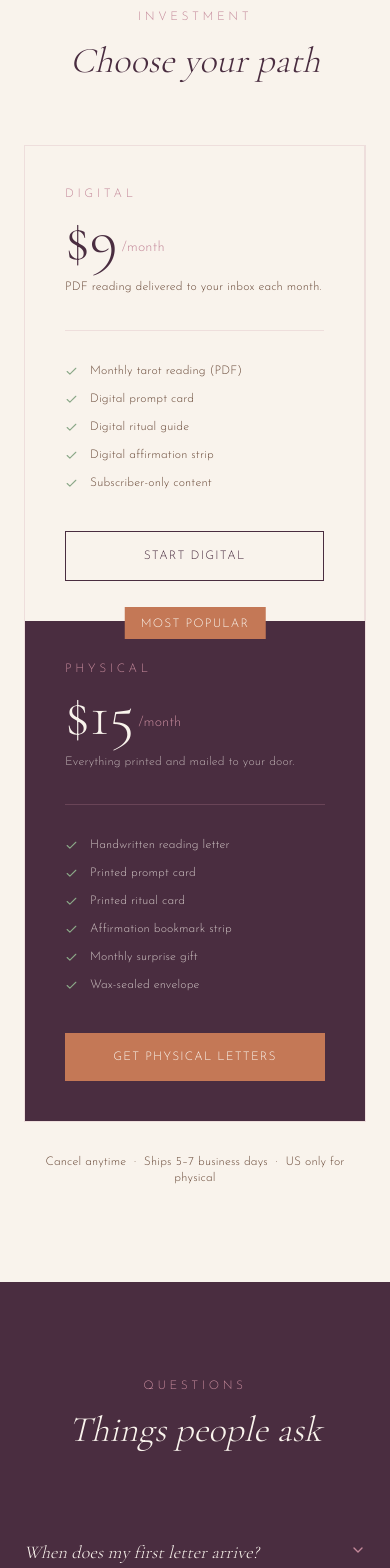
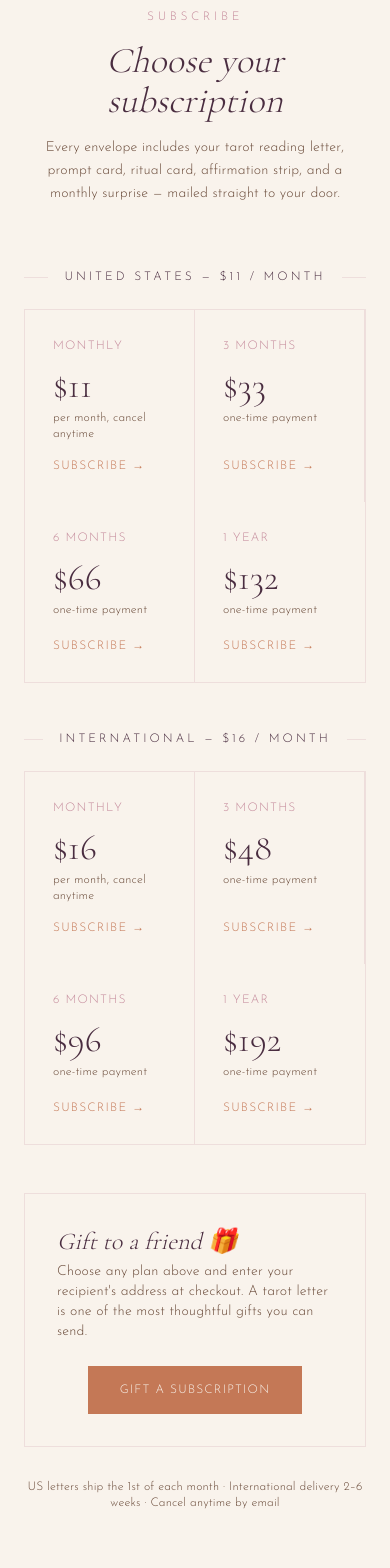
Before and after one commit to cynthiafiorenza77/inner-compass-tarot-letters, a Next.js app: page / in a window 390 px wide. Shown: the part 4040-5608 px from the top of the page. Built offline with nearby package versions, Linux system fonts and the light colour scheme.

Commit message:
Update pricing (subscription tiers + international), FAQ, and email

```diff
--- a/components/faq.tsx
+++ b/components/faq.tsx
@@ -3,12 +3,30 @@ import { useState } from 'react'
 import { ChevronDown } from 'lucide-react'
 
 const faqs = [
-  { q:"When does my first letter arrive?", a:"Letters ship the first week of each month. Subscribe before the 20th and you will be included that month. After the 20th, your first letter ships the following month." },
-  { q:"Do you offer readings for specific questions?", a:"Monthly letters use a general spread focused on what your soul needs right now, which tends to land very personally. Custom one-question readings will be available soon as an add-on." },
-  { q:"What if I do not connect with the reading?", a:"Tarot is intuitive — sit with it. Cards that feel least relevant often become the most accurate a few weeks later. Reach out and I will offer additional context." },
-  { q:"Is the digital plan a PDF?", a:"Yes — beautifully formatted PDFs emailed to your inbox, designed to also print well on standard paper if you want a physical copy." },
-  { q:"Do you ship internationally?", a:"Physical letters are US-only for now. International subscribers are welcome on the digital plan." },
-  { q:"How do I cancel?", a:"Cancel anytime through your account before your next billing date. No hoops, no guilt — this is meant to serve you." },
+  {
+    q: "When will my letter arrive?",
+    a: "I mail Inner Compass letters on the 1st of every month. US subscribers typically receive theirs within 3–10 days. International subscribers should allow 2–6 weeks for delivery. Subscribe before the 1st and your letter ships that same month — sign up after the 1st and your first letter goes out the following month."
+  },
+  {
+    q: "How do I cancel or update my address?",
+    a: "Just email me at cynthia@innercompasstarotletters.org and I will take care of everything. Whether you need to cancel, update your shipping address, or change your billing info — please reach out before the 1st of the month so I can make adjustments before that month's letters go out."
+  },
+  {
+    q: "What if my letter does not arrive?",
+    a: "US mail can occasionally take up to two weeks, and international deliveries can take up to six. If your letter has not arrived by the end of the month (US) or six weeks (international), email me at cynthia@innercompasstarotletters.org and I will make it right — either with a replacement or a refund. Before reaching out, please double-check that the address on your receipt is correct, as that is often the culprit!"
+  },
+  {
+    q: "Can I gift a subscription to someone?",
+    a: "Yes, and it makes such a meaningful gift! Simply choose any subscription length, enter your recipient's name and mailing address at checkout, and I will handle the rest. Each month they will receive a beautiful envelope full of tarot goodness — no wrapping required."
+  },
+  {
+    q: "What is tarot, and do I need to believe in it?",
+    a: "Tarot is a tool for reflection, not fortune-telling. You do not need to hold any particular belief — just bring an open mind. Many subscribers use their monthly letter as a journaling prompt, a moment of intentional pause, or simply a beautiful piece of mail to look forward to. The cards meet you wherever you are."
+  },
+  {
+    q: "Do you offer readings for specific questions?",
+    a: "The monthly letters use a general spread — what does this soul need right now — which tends to feel surprisingly personal. Custom one-question readings will be offered as an add-on in the future. Stay tuned!"
+  },
 ]
 
 export function FAQ() {
@@ -25,7 +43,7 @@ export function FAQ() {
             <div key={i}>
               <button className="w-full py-6 flex items-start justify-between gap-4 text-left group" onClick={() => setOpen(open===i ? null : i)}>
                 <span className="font-cormorant text-lg italic font-light text-[#F9F3EC] group-hover:text-[#C4899A] transition-colors">{faq.q}</span>
-                <ChevronDown size={16} className={`text-[#C4899A] flex-shrink-0 mt-1 transition-transform duration-300 ${open===i?'rotate-180':''}`}/>
+                <ChevronDown size={16} className={`text-[#C4899A] flex-shrink-0 mt-1 transition-transform duration-300 ${open===i ? 'rotate-180' : ''}`}/>
               </button>
               {open===i && (
                 <div className="pb-6">
--- a/components/footer.tsx
+++ b/components/footer.tsx
@@ -30,7 +30,9 @@ export function Footer() {
 
           <div>
             <p className="font-josefin text-xs tracking-widest uppercase text-[#C4899A] mb-5">Connect</p>
-            <p className="font-josefin text-xs font-light text-[#F9F3EC]/45 mb-5">hello@innercompasstcards.com</p>
+            <a href="mailto:cynthia@innercompasstarotletters.org" className="font-josefin text-xs font-light text-[#F9F3EC]/45 hover:text-[#C4899A] transition-colors mb-5 block">
+              cynthia@innercompasstarotletters.org
+            </a>
             <div className="flex gap-5">
               <a href="#" className="font-josefin text-xs font-light tracking-widest uppercase text-[#F9F3EC]/35 hover:text-[#C4899A] transition-colors">TikTok</a>
               <a href="#" className="font-josefin text-xs font-light tracking-widest uppercase text-[#F9F3EC]/35 hover:text-[#C4899A] transition-colors">Instagram</a>
--- a/components/pricing.tsx
+++ b/components/pricing.tsx
@@ -1,62 +1,100 @@
 'use client'
-import { Check } from 'lucide-react'
 
-const plans = [
-  {
-    name:'Digital', price:'$9', period:'/month',
-    desc:'PDF reading delivered to your inbox each month.',
-    features:['Monthly tarot reading (PDF)','Digital prompt card','Digital ritual guide','Digital affirmation strip','Subscriber-only content'],
-    cta:'Start Digital', featured:false,
-  },
-  {
-    name:'Physical', price:'$15', period:'/month',
-    desc:'Everything printed and mailed to your door.',
-    features:['Handwritten reading letter','Printed prompt card','Printed ritual card','Affirmation bookmark strip','Monthly surprise gift','Wax-sealed envelope'],
-    cta:'Get Physical Letters', featured:true,
-  },
+const usPlans = [
+  { duration: 'Monthly', price: '$11', sub: 'per month, cancel anytime', href: '#' },
+  { duration: '3 Months', price: '$33', sub: 'one-time payment', href: '#' },
+  { duration: '6 Months', price: '$66', sub: 'one-time payment', href: '#' },
+  { duration: '1 Year', price: '$132', sub: 'one-time payment', href: '#' },
+]
+
+const intlPlans = [
+  { duration: 'Monthly', price: '$16', sub: 'per month, cancel anytime', href: '#' },
+  { duration: '3 Months', price: '$48', sub: 'one-time payment', href: '#' },
+  { duration: '6 Months', price: '$96', sub: 'one-time payment', href: '#' },
+  { duration: '1 Year', price: '$192', sub: 'one-time payment', href: '#' },
 ]
 
 export function Pricing() {
   return (
     <section id="pricing" className="py-24 bg-[#F9F3EC]">
-      <div className="max-w-4xl mx-auto px-6">
+      <div className="max-w-5xl mx-auto px-6">
+
+        {/* Header */}
         <div className="text-center mb-16">
-          <p className="font-josefin text-xs tracking-[0.3em] uppercase text-[#C4899A] mb-4">Investment</p>
-          <h2 className="font-cormorant text-4xl md:text-5xl italic font-light text-[#4A2D40]">Choose your path</h2>
+          <p className="font-josefin text-xs tracking-[0.3em] uppercase text-[#C4899A] mb-4">Subscribe</p>
+          <h2 className="font-cormorant text-4xl md:text-5xl italic font-light text-[#4A2D40] mb-4">
+            Choose your subscription
+          </h2>
+          <p className="font-josefin text-sm font-light text-[#6B4C3B] max-w-lg mx-auto leading-relaxed">
+            Every envelope includes your tarot reading letter, prompt card, ritual card, affirmation strip, and a monthly surprise — mailed straight to your door.
+          </p>
         </div>
 
-        <div className="grid md:grid-cols-2 border border-[#C4899A]/20">
-          {plans.map((plan, i) => (
-            <div key={i} className={`relative p-10 flex flex-col ${plan.featured ? 'bg-[#4A2D40]' : 'bg-[#F9F3EC] border-r border-[#C4899A]/20'}`}>
-              {plan.featured && (
-                <div className="absolute -top-3.5 left-1/2 -translate-x-1/2 bg-[#C47856] px-4 py-1">
-                  <span className="font-josefin text-xs tracking-widest uppercase text-[#F9F3EC]">Most Popular</span>
+        {/* US Subscriptions */}
+        <div className="mb-12">
+          <div className="flex items-center gap-4 mb-6">
+            <div className="h-px flex-1 bg-[#C4899A]/20"/>
+            <span className="font-josefin text-xs tracking-[0.25em] uppercase text-[#4A2D40]">United States — $11 / month</span>
+            <div className="h-px flex-1 bg-[#C4899A]/20"/>
+          </div>
+
+          <div className="grid grid-cols-2 md:grid-cols-4 gap-0 border border-[#C4899A]/20">
+            {usPlans.map((plan, i) => (
+              <a key={i} href={plan.href}
+                className={`group p-7 flex flex-col justify-between min-h-[180px] hover:bg-[#4A2D40] transition-colors duration-300 ${i < 3 ? 'border-r border-[#C4899A]/20' : ''}`}>
+                <div>
+                  <p className="font-josefin text-xs tracking-widest uppercase text-[#C4899A] group-hover:text-[#C4899A] mb-3">{plan.duration}</p>
+                  <p className="font-cormorant text-4xl font-light text-[#4A2D40] group-hover:text-[#F9F3EC]">{plan.price}</p>
+                  <p className="font-josefin text-xs font-light text-[#6B4C3B] group-hover:text-[#F9F3EC]/60 mt-1">{plan.sub}</p>
                 </div>
-              )}
-              <p className="font-josefin text-xs tracking-[0.3em] uppercase text-[#C4899A] mb-2">{plan.name}</p>
-              <div className="flex items-end gap-1 mb-2">
-                <span className={`font-cormorant text-6xl font-light ${plan.featured ? 'text-[#F9F3EC]' : 'text-[#4A2D40]'}`}>{plan.price}</span>
-                <span className="font-josefin text-sm mb-3 text-[#C4899A]">{plan.period}</span>
-              </div>
-              <p className={`font-josefin text-xs leading-relaxed mb-8 font-light ${plan.featured ? 'text-[#F9F3EC]/65' : 'text-[#6B4C3B]'}`}>{plan.desc}</p>
-              <div className={`h-px mb-8 ${plan.featured ? 'bg-[#C4899A]/25' : 'bg-[#C4899A]/20'}`}/>
-              <ul className="space-y-3 mb-10 flex-1">
-                {plan.features.map((f, j) => (
-                  <li key={j} className="flex items-start gap-3">
-                    <Check size={13} className="text-[#8BA888] mt-0.5 flex-shrink-0"/>
-                    <span className={`font-josefin text-xs font-light ${plan.featured ? 'text-[#F9F3EC]/75' : 'text-[#6B4C3B]'}`}>{f}</span>
-                  </li>
-                ))}
-              </ul>
-              <a href="#" className={`font-josefin text-xs tracking-widest uppercase text-center py-4 transition-colors duration-300 ${
-                plan.featured ? 'bg-[#C47856] text-[#F9F3EC] hover:bg-[#C4899A]' : 'border border-[#4A2D40] text-[#4A2D40] hover:bg-[#4A2D40] hover:text-[#F9F3EC]'
-              }`}>{plan.cta}</a>
-            </div>
-          ))}
+                <span className="font-josefin text-xs tracking-widest uppercase text-[#C47856] group-hover:text-[#C4899A] mt-4">
+                  Subscribe →
+                </span>
+              </a>
+            ))}
+          </div>
+        </div>
+
+        {/* International */}
+        <div className="mb-12">
+          <div className="flex items-center gap-4 mb-6">
+            <div className="h-px flex-1 bg-[#C4899A]/20"/>
+            <span className="font-josefin text-xs tracking-[0.25em] uppercase text-[#4A2D40]">International — $16 / month</span>
+            <div className="h-px flex-1 bg-[#C4899A]/20"/>
+          </div>
+
+          <div className="grid grid-cols-2 md:grid-cols-4 gap-0 border border-[#C4899A]/20">
+            {intlPlans.map((plan, i) => (
+              <a key={i} href={plan.href}
+                className={`group p-7 flex flex-col justify-between min-h-[180px] hover:bg-[#4A2D40] transition-colors duration-300 ${i < 3 ? 'border-r border-[#C4899A]/20' : ''}`}>
+                <div>
+                  <p className="font-josefin text-xs tracking-widest uppercase text-[#C4899A] mb-3">{plan.duration}</p>
+                  <p className="font-cormorant text-4xl font-light text-[#4A2D40] group-hover:text-[#F9F3EC]">{plan.price}</p>
+                  <p className="font-josefin text-xs font-light text-[#6B4C3B] group-hover:text-[#F9F3EC]/60 mt-1">{plan.sub}</p>
+                </div>
+                <span className="font-josefin text-xs tracking-widest uppercase text-[#C47856] group-hover:text-[#C4899A] mt-4">
+                  Subscribe →
+                </span>
+              </a>
+            ))}
+          </div>
+        </div>
+
+        {/* Gift note */}
+        <div className="border border-[#C4899A]/20 p-8 flex flex-col md:flex-row items-center justify-between gap-6">
+          <div>
+            <p className="font-cormorant text-2xl italic font-light text-[#4A2D40] mb-1">Gift to a friend 🎁</p>
+            <p className="font-josefin text-sm font-light text-[#6B4C3B]">
+              Choose any plan above and enter your recipient's address at checkout. A tarot letter is one of the most thoughtful gifts you can send.
+            </p>
+          </div>
+          <a href="#" className="flex-shrink-0 font-josefin text-xs tracking-widest uppercase px-8 py-4 bg-[#C47856] text-[#F9F3EC] hover:bg-[#C4899A] transition-colors duration-300 whitespace-nowrap">
+            Gift a Subscription
+          </a>
         </div>
 
         <p className="text-center font-josefin text-xs font-light text-[#6B4C3B] mt-8">
-          Cancel anytime &nbsp;·&nbsp; Ships 5–7 business days &nbsp;·&nbsp; US only for physical
+          US letters ship the 1st of each month · International delivery 2–6 weeks · Cancel anytime by email
         </p>
       </div>
     </section>
```
Also changed, not shown: components/contact-section.tsx (+6 -1 lines).
